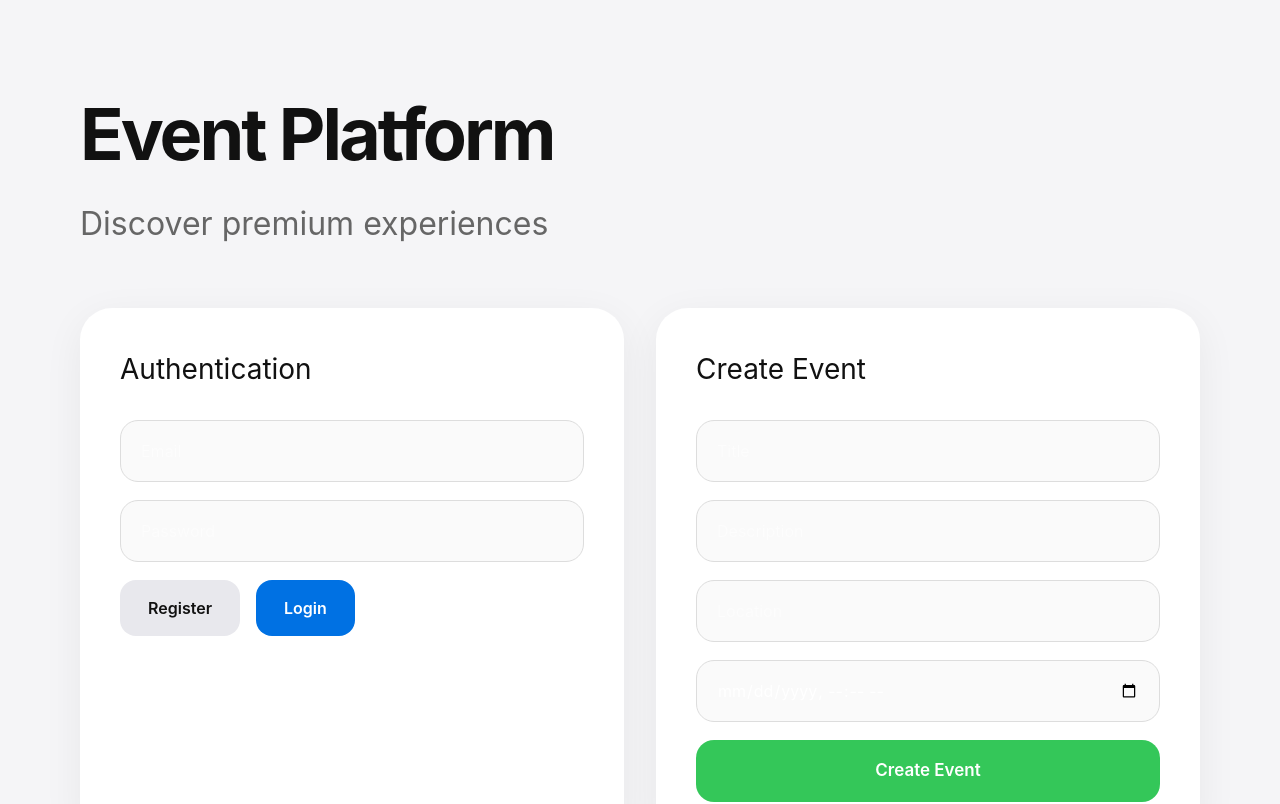
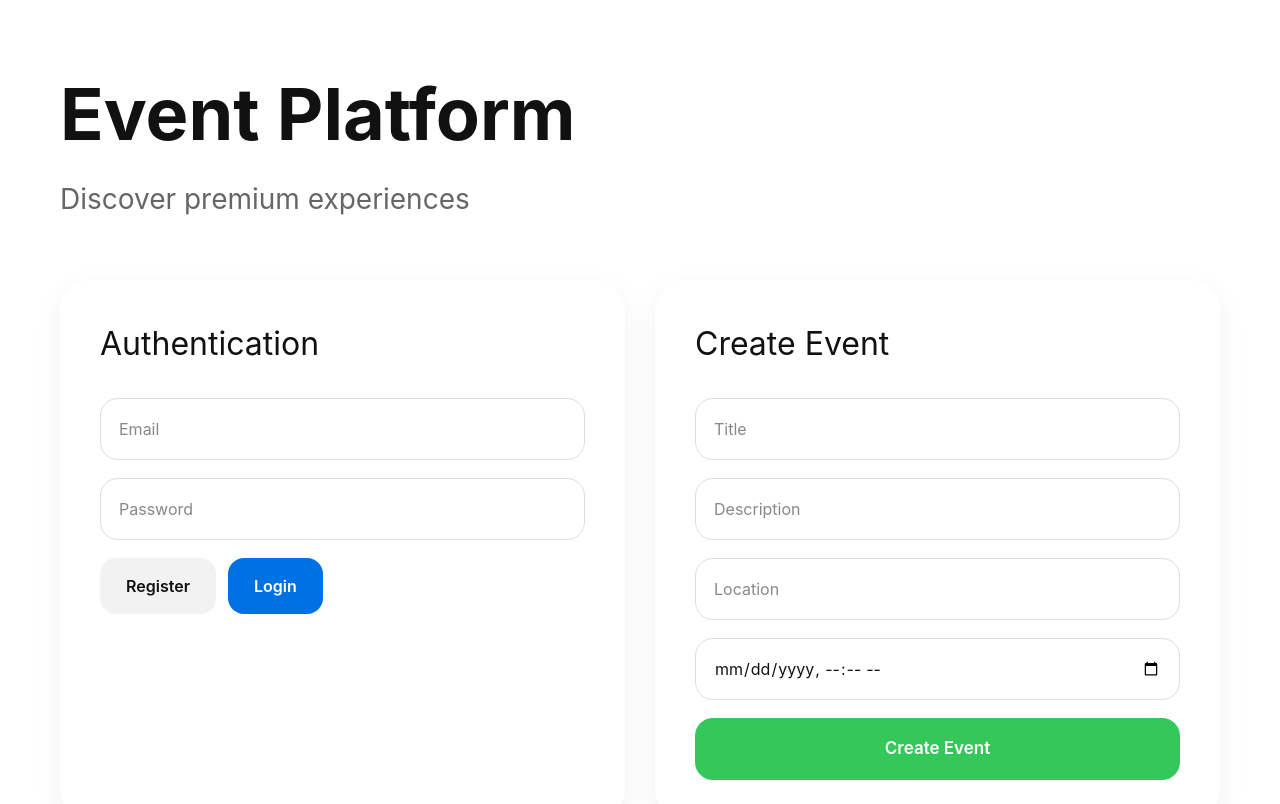
Before and after one commit to giuseppefrosina-hash/event-platform, a Next.js app in the folder frontend/: page / in a window 1280 px wide. Shown: the top 804 px of the page. Built offline with nearby package versions, Linux system fonts and the light colour scheme; no server answers.

Commit message:
fix ui and auth debug

```diff
--- a/frontend/app/page.tsx
+++ b/frontend/app/page.tsx
@@ -26,6 +26,8 @@ export default function Home() {
       const res = await fetch(`${API}/events`);
       const data = await res.json();
 
+      console.log("EVENTS:", data);
+
       if (Array.isArray(data)) {
         setEvents(data);
       } else {
@@ -39,7 +41,7 @@ export default function Home() {
 
   async function register() {
     try {
-      await fetch(`${API}/auth/register`, {
+      const res = await fetch(`${API}/auth/register`, {
         method: "POST",
         headers: {
           "Content-Type": "application/json",
@@ -50,9 +52,14 @@ export default function Home() {
         }),
       });
 
-      alert("Registered");
+      const data = await res.json();
+
+      console.log(data);
+
+      alert("Registration completed");
     } catch (err) {
       console.log(err);
+      alert("Registration failed");
     }
   }
 
@@ -71,11 +78,17 @@ export default function Home() {
 
       const data = await res.json();
 
-      localStorage.setItem("token", data.access_token);
+      console.log("LOGIN:", data);
 
-      alert("Logged in");
+      if (data.access_token) {
+        localStorage.setItem("token", data.access_token);
+        alert("Login successful");
+      } else {
+        alert("Login failed");
+      }
     } catch (err) {
       console.log(err);
+      alert("Login error");
     }
   }
 
@@ -83,7 +96,12 @@ export default function Home() {
     try {
       const token = localStorage.getItem("token");
 
-      await fetch(`${API}/events`, {
+      if (!token) {
+        alert("Login required");
+        return;
+      }
+
+      const res = await fetch(`${API}/events`, {
         method: "POST",
         headers: {
           "Content-Type": "application/json",
@@ -97,16 +115,21 @@ export default function Home() {
         }),
       });
 
+      const data = await res.json();
+
+      console.log("CREATE EVENT:", data);
+
+      alert("Event created");
+
       setTitle("");
       setDescription("");
       setLocation("");
       setDate("");
 
       loadEvents();
-
-      alert("Event created");
     } catch (err) {
       console.log(err);
+      alert("Error creating event");
     }
   }
 
@@ -114,8 +137,8 @@ export default function Home() {
     <main
       style={{
         minHeight: "100vh",
-        background: "#f5f5f7",
-        padding: "80px",
+        background: "#ffffff",
+        padding: "60px",
         fontFamily:
           '-apple-system, BlinkMacSystemFont, "SF Pro Display", sans-serif',
       }}
@@ -125,9 +148,8 @@ export default function Home() {
           style={{
             fontSize: 72,
             fontWeight: 700,
-            letterSpacing: "-3px",
             color: "#111",
-            marginBottom: 12,
+            marginBottom: 10,
           }}
         >
           Event Platform
@@ -135,10 +157,9 @@ export default function Home() {
 
         <p
           style={{
-            fontSize: 32,
+            fontSize: 28,
             color: "#666",
             marginBottom: 60,
-            fontWeight: 400,
           }}
         >
           Discover premium experiences
@@ -148,37 +169,16 @@ export default function Home() {
           style={{
             display: "grid",
             gridTemplateColumns: "1fr 1fr",
-            gap: 32,
+            gap: 30,
             marginBottom: 60,
           }}
         >
-          {/* LOGIN */}
+          {/* AUTH */}
 
-          <div
-            style={{
-              background: "white",
-              borderRadius: 32,
-              padding: 40,
-              boxShadow: "0 10px 40px rgba(0,0,0,0.06)",
-            }}
-          >
-            <h2
-              style={{
-                fontSize: 28,
-                marginBottom: 30,
-                color: "#111",
-              }}
-            >
-              Authentication
-            </h2>
+          <div style={cardStyle}>
+            <h2 style={titleStyle}>Authentication</h2>
 
-            <div
-              style={{
-                display: "flex",
-                flexDirection: "column",
-                gap: 18,
-              }}
-            >
+            <div style={columnStyle}>
               <input
                 placeholder="Email"
                 value={email}
@@ -194,7 +194,7 @@ export default function Home() {
                 style={inputStyle}
               />
 
-              <div style={{ display: "flex", gap: 16 }}>
+              <div style={{ display: "flex", gap: 12 }}>
                 <button onClick={register} style={secondaryButton}>
                   Register
                 </button>
@@ -208,31 +208,10 @@ export default function Home() {
 
           {/* CREATE EVENT */}
 
-          <div
-            style={{
-              background: "white",
-              borderRadius: 32,
-              padding: 40,
-              boxShadow: "0 10px 40px rgba(0,0,0,0.06)",
-            }}
-          >
-            <h2
-              style={{
-                fontSize: 28,
-                marginBottom: 30,
-                color: "#111",
-              }}
-            >
-              Create Event
-            </h2>
+          <div style={cardStyle}>
+            <h2 style={titleStyle}>Create Event</h2>
 
-            <div
-              style={{
-                display: "flex",
-                flexDirection: "column",
-                gap: 18,
-              }}
-            >
+            <div style={columnStyle}>
               <input
                 placeholder="Title"
                 value={title}
@@ -268,11 +247,9 @@ export default function Home() {
           </div>
         </div>
 
-        {/* EVENTS */}
-
         <h2
           style={{
-            fontSize: 40,
+            fontSize: 42,
             marginBottom: 30,
             color: "#111",
           }}
@@ -288,19 +265,11 @@ export default function Home() {
           }}
         >
           {events.map((event, index) => (
-            <div
-              key={index}
-              style={{
-                background: "white",
-                borderRadius: 28,
-                padding: 28,
-                boxShadow: "0 10px 30px rgba(0,0,0,0.05)",
-              }}
-            >
+            <div key={index} style={eventCard}>
               <h3
                 style={{
                   fontSize: 24,
-                  marginBottom: 12,
+                  marginBottom: 14,
                   color: "#111",
                 }}
               >
@@ -309,7 +278,7 @@ export default function Home() {
 
               <p
                 style={{
-                  color: "#666",
+                  color: "#555",
                   marginBottom: 18,
                   lineHeight: 1.6,
                 }}
@@ -317,17 +286,11 @@ export default function Home() {
                 {event.description}
               </p>
 
-              <div style={{ color: "#888", fontSize: 15 }}>
+              <div style={{ color: "#777" }}>
                 📍 {event.location || "Unknown"}
               </div>
 
-              <div
-                style={{
-                  color: "#888",
-                  fontSize: 15,
-                  marginTop: 8,
-                }}
-              >
+              <div style={{ color: "#777", marginTop: 8 }}>
                 📅{" "}
                 {event.date
                   ? new Date(event.date).toLocaleString()
@@ -341,21 +304,41 @@ export default function Home() {
   );
 }
 
+const cardStyle = {
+  background: "#fff",
+  borderRadius: 30,
+  padding: 40,
+  boxShadow: "0 10px 30px rgba(0,0,0,0.06)",
+};
+
+const titleStyle = {
+  fontSize: 32,
+  marginBottom: 30,
+  color: "#111",
+};
+
+const columnStyle = {
+  display: "flex",
+  flexDirection: "column" as const,
+  gap: 18,
+};
+
 const inputStyle = {
   width: "100%",
-  padding: "18px 20px",
+  padding: "18px",
   borderRadius: 18,
   border: "1px solid #ddd",
   fontSize: 16,
+  background: "#fff",
+  color: "#111",
   outline: "none",
-  background: "#fafafa",
 };
 
 const primaryButton = {
   background: "#0071e3",
   color: "white",
   border: "none",
-  padding: "16px 28px",
+  padding: "16px 26px",
   borderRadius: 16,
   fontSize: 16,
   fontWeight: 600,
@@ -363,10 +346,10 @@ const primaryButton = {
 };
 
 const secondaryButton = {
-  background: "#e8e8ed",
+  background: "#f2f2f2",
   color: "#111",
   border: "none",
-  padding: "16px 28px",
+  padding: "16px 26px",
   borderRadius: 16,
   fontSize: 16,
   fontWeight: 600,
@@ -377,9 +360,16 @@ const greenButton = {
   background: "#34c759",
   color: "white",
   border: "none",
-  padding: "18px 28px",
+  padding: "18px",
   borderRadius: 18,
   fontSize: 17,
   fontWeight: 600,
   cursor: "pointer",
 };
+
+const eventCard = {
+  background: "#fff",
+  borderRadius: 26,
+  padding: 28,
+  boxShadow: "0 10px 24px rgba(0,0,0,0.05)",
+};
```
